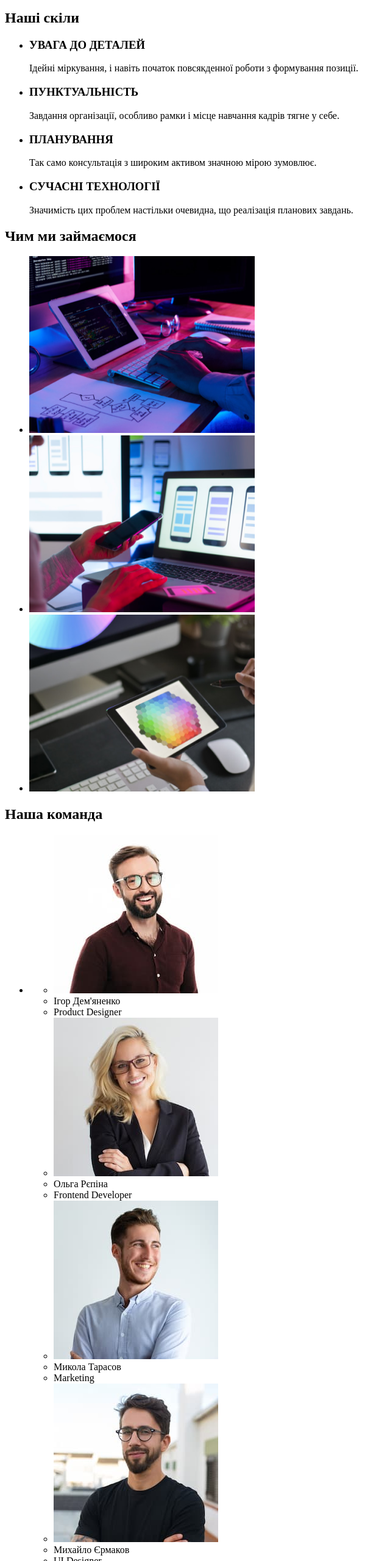
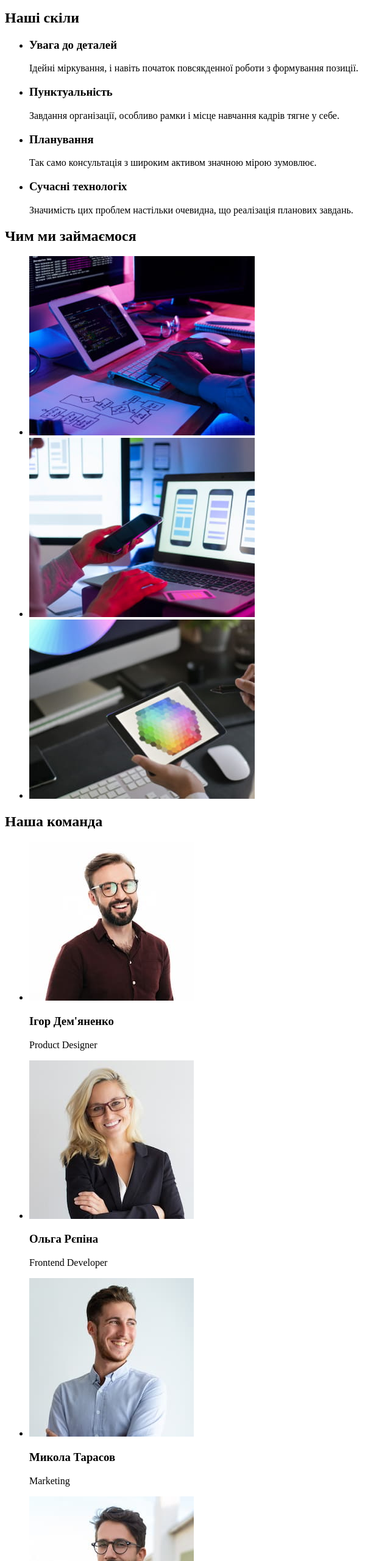
Before and after one commit to HryhoriiPivtorak/goit-markup-hw-01, a plain HTML site: page index.html in a window 1280 px wide. Shown: the part 240-2800 px from the top of the page at 61% size, without its empty margins (0-640 px from the left). Drawn offline with Linux system fonts and the light colour scheme.

Commit message:
Виправлено після перевірки
В скілах було побажання від перевіряючого виправити назви розділів на "звичайні літери" .  Ті назви я брав з Фігми так, як написав дизайнер. Побажання виконав

```diff
--- a/index.html
+++ b/index.html
@@ -9,12 +9,12 @@
   <body>
     <header>
       <!--Логотип-->
-      WebStudio
-      <!--MМеню навігації-->
+      <a href="./index.html">WebStudio</a>
+      <!--Меню навігації-->
       <nav>
         <ul>
           <li>
-            <a href="">Студія</a>
+            <a href="./index.html">Студія</a>
           </li>
           <li>
             <a href="">Портфоліо</a>
@@ -24,6 +24,7 @@
           </li>
         </ul>
       </nav>
+
       <!--Електронна адреса і телефон-->
       <ul>
         <li>
@@ -34,142 +35,138 @@
         </li>
       </ul>
     </header>
+
     <main>
       <!--Головний посил, кнопка послуги-->
       <section>
         <h1>Ефективні рішення для вашого бізнесу</h1>
         <button type="button">Замовити послугу</button>
       </section>
+
       <!--Наші скіли-->
+      <section>
         <h2>Наші скіли</h2>
-      <section>
         <ul>
           <li>
-            <h3>УВАГА ДО ДЕТАЛЕЙ</h3>
-            <p>
-              Ідейні міркування, і навіть початок повсякденної роботи з
-              формування позиції.
-            </p>
+            <h3>Увага до деталей</h3>
+            <p>Ідейні міркування, і навіть початок повсякденної роботи з формування позиції.</p>
           </li>
+
           <li>
-            <h3>ПУНКТУАЛЬНІСТЬ</h3>
-            <p>
-              Завдання організації, особливо рамки і місце навчання кадрів тягне
-              у себе.
-            </p>
+            <h3>Пунктуальність</h3>
+            <p>Завдання організації, особливо рамки і місце навчання кадрів тягне у себе.</p>
           </li>
+
           <li>
-            <h3>ПЛАНУВАННЯ</h3>
-            <p>
-              Так само консультація з широким активом значною мірою зумовлює.
-            </p>
+            <h3>Планування</h3>
+            <p>Так само консультація з широким активом значною мірою зумовлює.</p>
           </li>
+
           <li>
-            <h3>СУЧАСНІ ТЕХНОЛОГІЇ</h3>
-            <p>
-              Значимість цих проблем настільки очевидна, що реалізація планових
-              завдань.
-            </p>
+            <h3>Сучасні технологіх</h3>
+            <p>Значимість цих проблем настільки очевидна, що реалізація планових завдань.</p>
           </li>
         </ul>
+
         <!--Наша робота-->
         <section>
           <h2>Чим ми займаємося</h2>
           <ul>
             <li>
               <img
-                src="./images/img-1.png"
+                src="./images/img-1.jpg"
                 width="370"
-                height="290"
-                alt="Написання коду"
+                height="294"
+                alt="Руки набирають текст на клавіатурі"
               />
             </li>
+
             <li>
               <img
-                src="./images/img-2.png"
+                src="./images/img-2.jpg"
                 width="370"
-                height="290"
-                alt="Розробки для Android та iOS"
+                height="294"
+                alt="Смартфон у руках перед ноутбуком"
               />
             </li>
+
             <li>
               <img
-                src="./images/ing-3.png"
+                src="./images/img-3.jpg"
                 width="370"
-                height="290"
-                alt="Дизайну продукту"
+                height="294"
+                alt="Кольорова гама на планшеті"
               />
             </li>
           </ul>
         </section>
       </section>
+
       <!--Наша команда-->
       <section>
         <h2>Наша команда</h2>
         <ul>
           <li>
             <!--Ігор Дем'яненко-->
-            <ul>
-              <li>
             <img
               src="./images/Igor.jpg"
               width="270"
               height="260"
-                  alt="Ігор Дем'яненко, Product Designer"
+              alt="Ігор Дем'яненко, Дизайнер продукту"
             />
+            <h3>Ігор Дем'яненко</h3>
+            <p>Product Designer</p>
           </li>
-              <li>Ігор Дем'яненко</li>
-              <li>Product Designer</li>
-            </ul>
+          <li>
             <!--Ольга Рєпіна-->
-            <ul>
+            <img src="./images/Olga.jpg" width="270" height="260" alt="Ольга Рєпіна, Розробник" />
+            <h3>Ольга Рєпіна</h3>
+            <p>Frontend Developer</p>
+          </li>
           <li>
-                <img
-                  src="./images/Olga.jpg"
-                  width="270"
-                  height="260"
-                  alt="Ольга Рєпіна, Frontend Developer"
-                />
-              </li>
-              <li>Ольга Рєпіна</li>
-              <li>Frontend Developer</li>
-            </ul>
             <!--Микола Тарасов-->
-            <ul>
-              <li>
             <img
               src="./images/Mykola.jpg"
               width="270"
               height="260"
-                  alt="Микола Тарасов, Marketing"
+              alt="Микола Тарасов, Маркетинг"
             />
+            <h3>Микола Тарасов</h3>
+            <p>Marketing</p>
           </li>
-              <li>Микола Тарасов</li>
-              <li>Marketing</li>
-            </ul>
+          <li>
             <!--Михайло Єрмаков-->
-            <ul>
-              <li>
             <img
               src="./images/Myhajlo.jpg"
               width="270"
               height="260"
-                  alt="Михайло Єрмаков, UI Designer"
+              alt="Михайло Єрмаков, Дизайнер"
             />
-              </li>
-              <li>Михайло Єрмаков</li>
-              <li>UI Designer</li>
-            </ul>
+            <h3>Михайло Єрмаков</h3>
+            <p>UI Designer</p>
           </li>
         </ul>
       </section>
     </main>
+
     <!--Логотип і адреса-->
     <footer>
-      <p>WebStudio</p>
-      <address>м. Київ, пр-т Лесі Українки, 26</address>
-      <address>info@devstudio.com</address>
-      <address>+38 096 111 11 11</address>
+      <a href="./index.html">WebStudio</a>
+      <address>
+        <ul>
+          <li>
+            <a href="https://goo.gl/maps/GKG1Pfcs3RUsKqncA" target="_blank" rel="noopener nofollow"
+              >м. Київ, пр-т Лесі Українки, 26</a
+            >
+          </li>
+          <li>
+            <a href="mailto:ainfo@devstudio.com">ainfo@devstudio.com</a>
+          </li>
+          <li>
+            <a href="tel:+380961111111">+38 096 111 11 11</a>
+          </li>
+        </ul>
+      </address>
     </footer>
   </body>
 </html>
```
Also changed, not shown: images/img-1.jpg (added), images/img-1.png (deleted), images/img-2.jpg (added), images/img-2.png (deleted), images/img-3.jpg (added), images/ing-3.png (deleted). Lines whose indentation alone changed are shown as unchanged.
